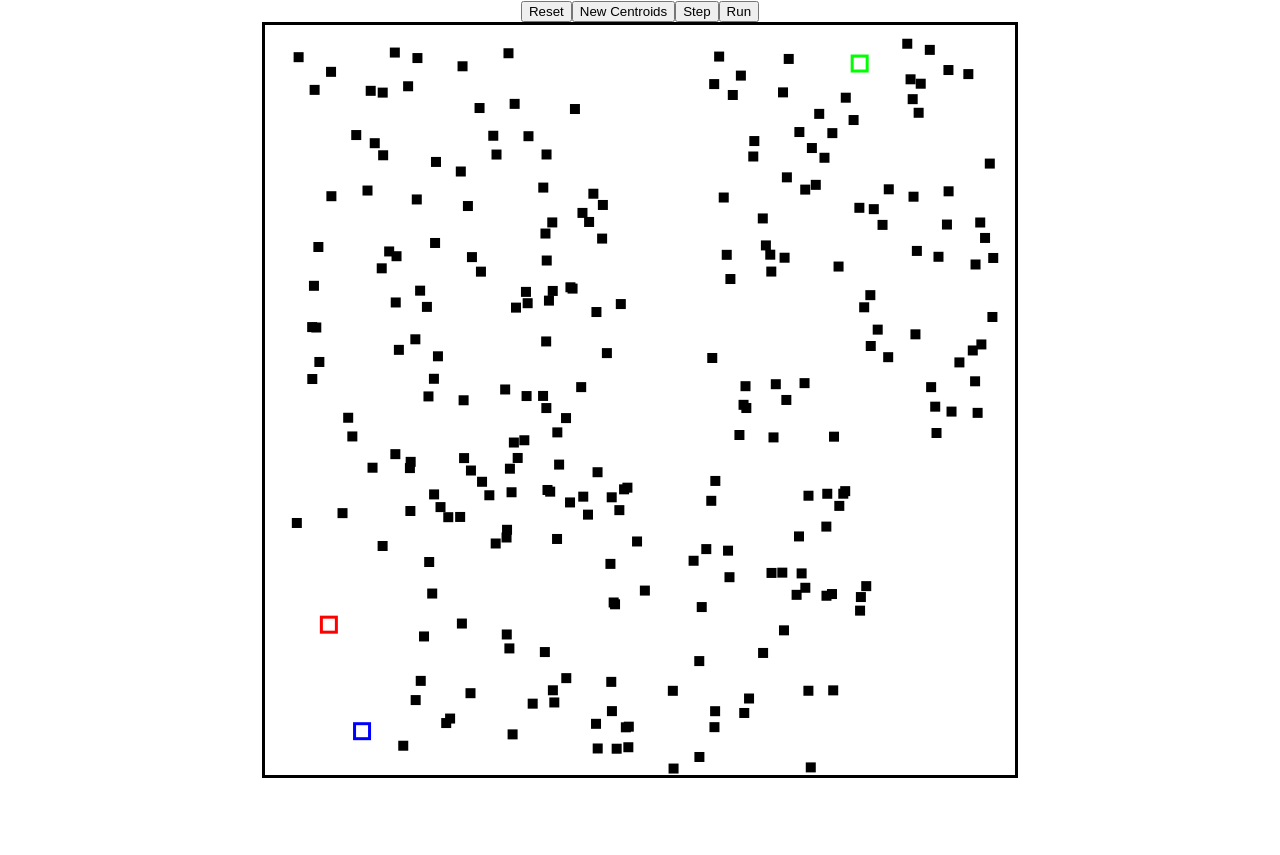
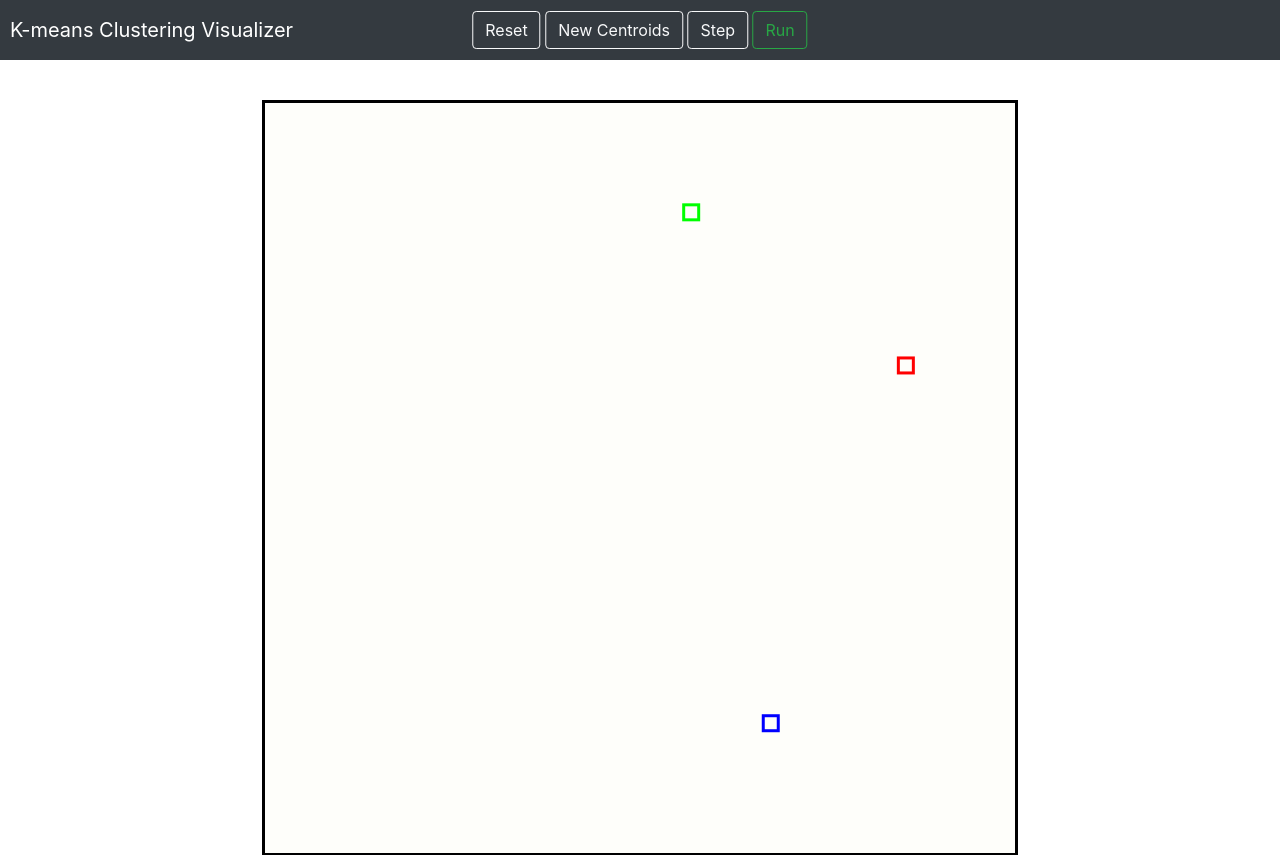
Before and after one commit to tanner-ropp/Clustering-Visualization, a React (Create React App) app: page / in a window 1280 px wide. Shown: the top 855 px of the page. Before the commit the page ends 800 px from the top, so only its background shows below. Built offline with nearby package versions, Linux system fonts and the light colour scheme.

Commit message:
basic styling and fixed centroid init

```diff
--- a/package.json
+++ b/package.json
@@ -6,7 +6,9 @@
     "@testing-library/jest-dom": "^4.2.4",
     "@testing-library/react": "^9.5.0",
     "@testing-library/user-event": "^7.2.1",
+    "bootstrap": "^4.5.0",
     "react": "^16.13.1",
+    "react-bootstrap": "^1.0.1",
     "react-dom": "^16.13.1",
     "react-scripts": "3.4.1"
   },
--- a/public/index.html
+++ b/public/index.html
@@ -24,7 +24,14 @@
       work correctly both with client-side routing and a non-root public URL.
       Learn how to configure a non-root public URL by running `npm run build`.
     -->
-    <title>React App</title>
+
+    <link
+        rel="stylesheet"
+        href="https://maxcdn.bootstrapcdn.com/bootstrap/4.5.0/css/bootstrap.min.css"
+        integrity="sha384-9aIt2nRpC12Uk9gS9baDl411NQApFmC26EwAOH8WgZl5MYYxFfc+NcPb1dKGj7Sk"
+        crossorigin="anonymous"
+    />
+    <title>K-means Clustering Visualizer</title>
   </head>
   <body>
     <noscript>You need to enable JavaScript to run this app.</noscript>
--- a/src/ClusteringVisualizer/ClusteringVisualizer.css
+++ b/src/ClusteringVisualizer/ClusteringVisualizer.css
@@ -1,7 +1,48 @@
+/*header {
+    background-color: lightblue;
+    padding: 5px
+}
+
+h1 {
+    color: #333333;
+    text-align: left;
+    padding-left: 20px
+}
+
+body {
+    background-color: #222222
+}
+
 #myCanvas {
+    background-color: #FEFEFA;
     border: 3px solid #000000;
     position: absolute;
     top: 50%;
     left: 50%;
     transform: translate(-50%, -50%);
+    margin: 20px
+}*/
+
+.custom-navbar {
+    padding: 10px
 }
+
+.button-dashboard {
+    position: absolute;
+    left: 50%;
+    transform: translatex(-50%);
+}
+
+footer {
+    padding: 20px
+}
+
+#myCanvas {
+    background-color: #FEFEFA;
+    border: 3px solid #000000;
+    /*position: absolute;
+    top: 50%;
+    left: 50%;
+    transform: translate(-50%, -50%);*/
+    margin: 40px
+}
--- a/src/ClusteringVisualizer/ClusteringVisualizer.js
+++ b/src/ClusteringVisualizer/ClusteringVisualizer.js
@@ -1,4 +1,5 @@
 import React, {Component} from 'react';
+import {Navbar, Nav, Container, Row, Col, Button} from 'react-bootstrap'
 import './ClusteringVisualizer.css';
 
 export default class ClusteringVisualizer extends Component {
@@ -24,18 +25,18 @@ export default class ClusteringVisualizer extends Component {
 
         const data_points = []; // will hold all data points
 
-        for (let i = 0; i < 100; i++) {
+        /*for (let i = 0; i < 100; i++) {
             data_points.push({
-                x: (Math.random() * 350) + 10,
-                y: (Math.random() * 500) + 10,
+                x: (Math.random() * 400) + 10,
+                y: (Math.random() * 350) + 10,
                 id: 0 // represents an unassigned point (just used for initialization)
             });
         }
 
         for (let i = 0; i < 75; i++) {
             data_points.push({
-                x: 740 - (Math.random() * 300),
-                y: (Math.random() * 400) + 10,
+                x: 740 - (Math.random() * 200),
+                y: (Math.random() * 350) + 10,
                 id: 0
             });
         }
@@ -46,7 +47,7 @@ export default class ClusteringVisualizer extends Component {
                 y: 740 - (Math.random() * 300),
                 id: 0
             });
-        }
+        }*/
 
 
 
@@ -74,8 +75,6 @@ export default class ClusteringVisualizer extends Component {
     }
 
     componentDidUpdate() {
-        console.log(this.state.initial_centroids);
-
         // this acts as the draw function
 
         const data_points = this.state.data_points.slice();
@@ -89,15 +88,23 @@ export default class ClusteringVisualizer extends Component {
         ctx.clearRect(0, 0, canvas.width, canvas.height);
 
         data_points.forEach((item, i) => {
+            // circle drawing code from https://www.html5canvastutorials.com/tutorials/html5-canvas-circles/
             ctx.fillStyle = cluster_colors[item.id];
-            ctx.fillRect(item.x, item.y, 10, 10);
+            ctx.strokeStyle = cluster_colors[item.id];
+
+            ctx.fillRect(item.x - 5, item.y - 5, 10, 10);
+            /*ctx.beginPath();
+            ctx.arc(item.x, item.y, 4, 0, 2 * Math.PI, false);
+            ctx.fill();
+            ctx.lineWidth = 1;
+            ctx.stroke();*/
         });
 
         ctx.lineWidth = 3;
 
         centroids.forEach((item, i) => {
             ctx.strokeStyle = cluster_colors[item.id];
-            ctx.strokeRect(item.x, item.y, 15, 15);
+            ctx.strokeRect(item.x - 7.5, item.y - 7.5, 15, 15);
         });
     }
 
@@ -126,13 +133,26 @@ export default class ClusteringVisualizer extends Component {
         });
 
         const centroids = []; // holds all centroids
+        const centroid_options = this.state.data_points.map((data_point) => { // this stores a copy of the available datapoints to choose as centroids
+            return {...data_point};
+        });
 
         for (let i = 0; i < 3; i++) {
+            var rand_index = Math.floor(Math.random()*centroid_options.length);
+            var centroid_option = centroid_options[rand_index];
+            console.log(centroid_options);
+            console.log(centroid_option);
+            centroid_options.splice(rand_index, 1); // remove the data point so it can't be selected again
             centroids.push({
+                x: centroid_option.x,
+                y: centroid_option.y,
+                id: i + 1
+            })
+            /*centroids.push({
                 x: (Math.random() * 730) + 10,
                 y: (Math.random() * 730) + 10,
                 id: i + 1 // this is the cluster id/number.  I should figure out how to make this non-writeable/constant
-            });
+            });*/
         }
 
         const initial_centroids = centroids.map((centroid) => { // this stores a copy of the starting centroids to use on reset
@@ -282,21 +302,52 @@ export default class ClusteringVisualizer extends Component {
     render() {
         return (
             <div>
-                <canvas id="myCanvas" width="750" height="750">
-                    Your browser does not support the canvas tag.
-                </canvas>
-                <button onClick={this.resetClusters}>
-                    Reset
-                </button>
-                <button onClick={this.setNewCentroids}>
-                    New Centroids
-                </button>
-                <button onClick={this.stepThrough}>
-                    Step
-                </button>
-                <button onClick={this.runAlgorithm}>
-                    Run
-                </button>
+                <Navbar className="custom-navbar" bg="dark" variant="dark">
+                    <Navbar.Brand>
+                        K-means Clustering Visualizer
+                    </Navbar.Brand>
+                    <div className="button-dashboard">
+                        <Button variant="outline-light" onClick={this.resetClusters}>
+                            Reset
+                        </Button>{' '}
+                        <Button variant="outline-light" onClick={this.setNewCentroids}>
+                            New Centroids
+                        </Button>{' '}
+                        <Button variant="outline-light" onClick={this.stepThrough}>
+                            Step
+                        </Button>{' '}
+                        <Button variant="outline-success" onClick={this.runAlgorithm}>
+                            Run
+                        </Button>
+                    </div>
+                </Navbar>
+                <section>
+                    <canvas id="myCanvas" width="750" height="750" onMouseDown={(e) => {
+                        const data_points = this.state.data_points.map((data_point) => {
+                            return {...data_point}
+                        });
+
+                        const canvas = document.getElementById('myCanvas');
+                        var rect = canvas.getBoundingClientRect();
+
+                        data_points.push({
+                            x: e.clientX - rect.left - 4, // custom offset to make the square at the point of thr cursor
+                            y: e.clientY - rect.top - 4,
+                            id: 0
+                        });
+
+                        this.setState({
+                            data_points: data_points
+                        })
+                        }}>
+                        Your browser does not support the canvas tag.
+                    </canvas>
+                </section>
+                <footer className="bg-dark text-muted">
+                    <div className="text-center">
+                        - Tanner Ropp, 2020 -
+                    </div>
+                </footer>
             </div>
         )
     }
```
Also changed, not shown: 1 other file (tests, documents, lock files or other folders).
